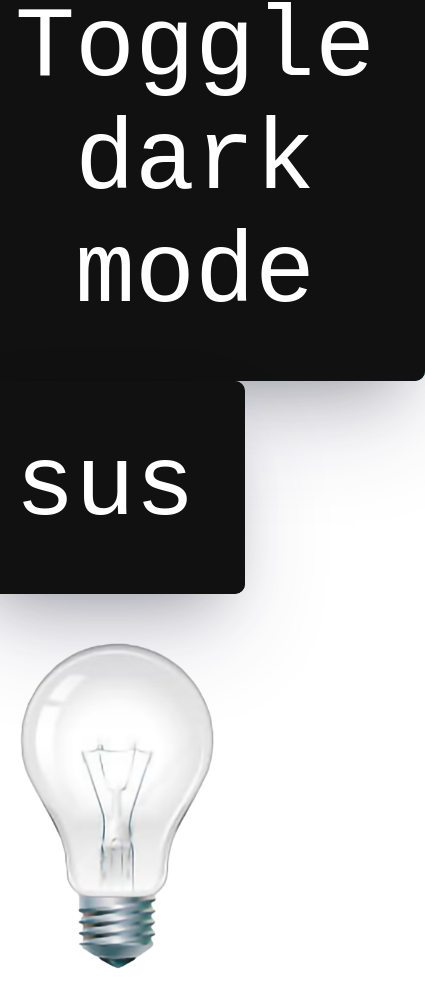
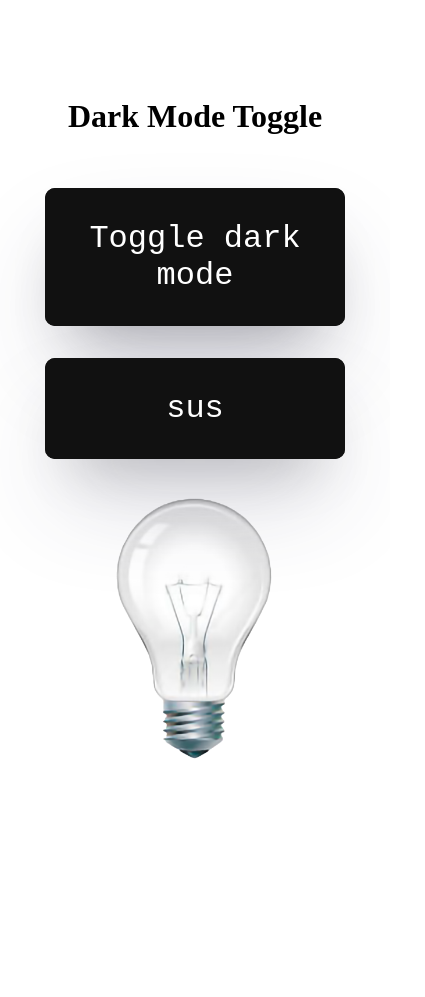
Before and after one commit to SamuTechMan/Light, a plain HTML site: page index.html in a window 390 px wide. Shown: the whole page, 425 px wide, since content can reach past the window. After the commit the page ends 852 px from the top, so only its background shows below. Drawn offline with Linux system fonts and the light colour scheme.

Commit message:
fixing responsiveness on smartphones

```diff
--- a/style.css
+++ b/style.css
@@ -2,28 +2,39 @@ html,
 body {
   height: 100%;
 }
+
 body {
   display: flex;
-  justify-content: space-around;
+  justify-content: center;
   align-items: center;
   overflow: hidden;
   user-select: none;
   transition: background-color 0.5s;
+  font-size: 16px;
 }
-img {
-  border: 15px;
-  height: 800px;
+.tittle {
+  font-size: 54px;
+}
+.container {
+  text-align: center;
 }
 .dark-mode {
   background-color: black;
   color: white;
 }
+.buttons {
+  display: flex;
+  justify-content: center;
+  align-items: center;
+  margin-top: 2em;
+}
+
 .button {
   background-color: cornsilk;
   border-radius: 20px;
   border: 2px solid springgreen;
-  font-size: 100px;
-  padding: 50px;
+  font-size: 2em;
+  padding: 1em;
   font-family: monospace;
   box-shadow: rgba(255, 255, 255, 0.1) 0px 1px 1px 0px inset,
     rgba(50, 50, 93, 0.25) 0px 50px 100px -20px,
@@ -316,18 +327,75 @@ img {
     background-position: 0 0;
   }
 }
+
+img {
+  height: 35em;
+}
+@media only screen and (max-width: 1366px) {
+  img {
+    height: 20em;
+  }
+
+  .buttons {
+    flex-direction: column;
+    margin-top: 1em;
+  }
+  .tittle {
+    font-size: 2.5em;
+  }
+  .button {
+    margin-top: 0.5em;
+    width: 100%;
+  }
+}
+
+@media only screen and (max-width: 1024px) {
+  img {
+    height: 35em;
+  }
+
+  .buttons {
+    flex-direction: column;
+    margin-top: 1em;
+  }
+  .tittle {
+    font-size: 2.5em;
+  }
+  .button {
+    margin-top: 1em;
+    width: 80%;
+  }
+}
 @media only screen and (max-width: 768px) {
   img {
-    height: 400px;
+    height: 30em;
   }
-  body {
-    display: flex;
-    justify-content: center;
-    align-items: center;
-    flex-direction: column-reverse;
-    overflow: hidden;
+
+  .buttons {
+    flex-direction: column;
+    margin-top: 1em;
   }
-  button {
-    overflow: hidden;
+  .tittle {
+    font-size: 2.5em;
+  }
+  .button {
+    margin-top: 1em;
+    width: 80%;
   }
 }
+
+@media only screen and (max-width: 400px) {
+  img {
+    height: 20em;
+  }
+
+  .buttons {
+    flex-direction: column;
+    margin-top: 1em;
+  }
+
+  .button {
+    margin-top: 1em;
+    width: 80%;
+  }
+}
```
